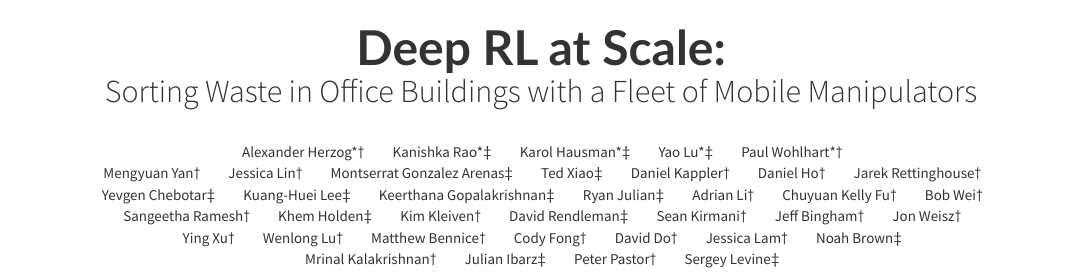
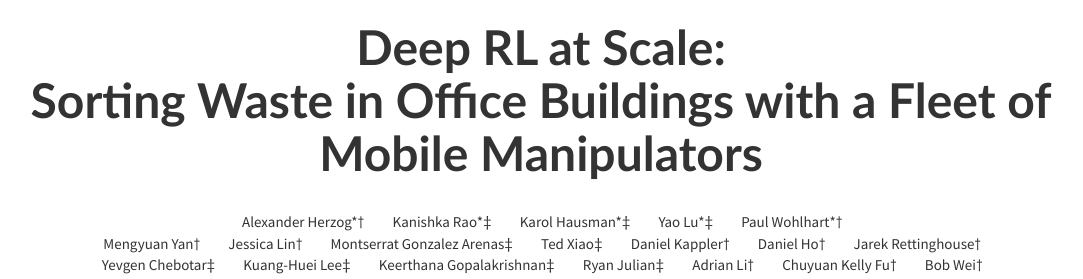
Before and after one commit to rl-at-scale/rl-at-scale.github.io, a plain HTML site: page index.html in a window 1280 px wide. Shown: the top 279 px of the page, without its empty margins (99-1182 px from the left). Drawn offline with nearby package versions, Linux system fonts and the light colour scheme; some packages are replaced by stand-ins of ours; a script that the page names is missing.

Commit message:
Working on paper.

```diff
--- a/index.html
+++ b/index.html
@@ -74,7 +74,7 @@
     <div class="container" id="main">
         <div class="row">
             <h2 class="col-md-12 text-center">
-                <strong><font size="+6">Deep RL at Scale: </font></strong> </br> Sorting Waste in Office Buildings with a Fleet of Mobile Manipulators </br>
+                <strong><font size="+6">Deep RL at Scale:  </br> Sorting Waste in Office Buildings with a Fleet of Mobile Manipulators </font></strong> </br>
                 <!--<small>
                     CoRL 2021
                 </small>-->
```
